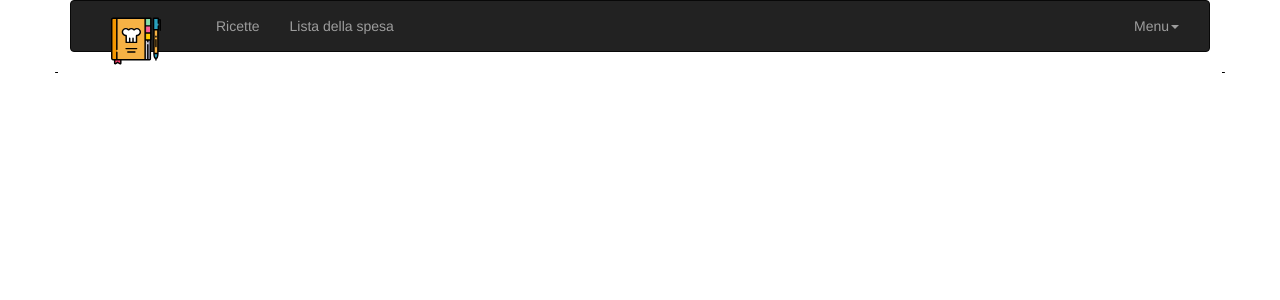
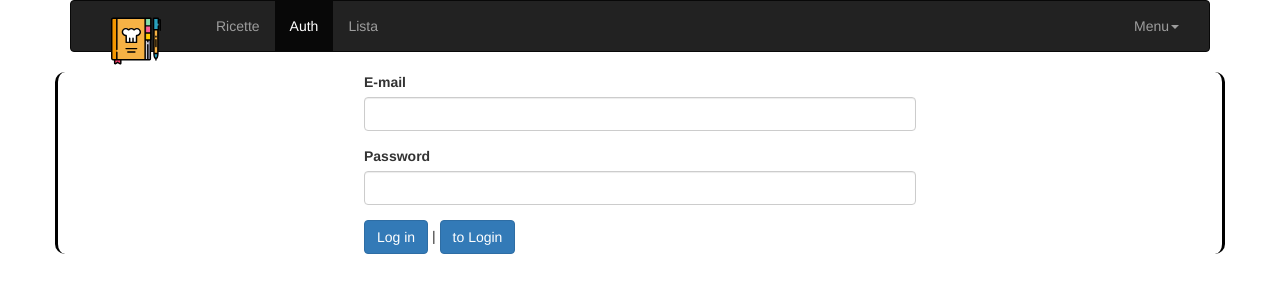
Before and after one commit to invzz/angular-shoppingList, an Angular app: page /auth in a window 1280 px wide. Before the commit this address led to /. Shown: the top 300 px of the page. Built offline with nearby package versions, Linux system fonts and the light colour scheme.

Commit message:
added firebase backend

```diff
--- a/src/app/app.module.ts
+++ b/src/app/app.module.ts
@@ -18,6 +18,7 @@
 import { LandingRecipeComponent } from './recipe/landing-recipe/landing-recipe.component';
 import { EditRecipeComponent } from './recipe/edit-recipe/edit-recipe.component';
 import { RecipeService } from './recipe/recipe.service';
+import { AuthComponent } from './auth/auth/auth.component';
 
 @NgModule({
   declarations: [
@@ -31,7 +32,8 @@
     ShoppingEditComponent,
     DropdownDirective,
     LandingRecipeComponent,
-    EditRecipeComponent
+    EditRecipeComponent,
+    AuthComponent
   ],
 
   imports: [
--- /dev/null
+++ b/src/app/auth/auth/auth.component.html
@@ -0,0 +1,22 @@
+<div class="row">
+  <div class="col-xs-12 col-md-6 col-md-offset-3">
+    <form #LoginForm="ngForm" (ngSubmit)="onSubmit()">
+      <div class="form-group" >
+        <label for="email">E-mail</label>
+        <input type="email" id="email" class="form-control" required email NgModule name="email">
+      </div>
+      <div class="form-group">
+        <label for="password">Password</label>
+        <input type="password" id="password" class="form-control" required minlength="6" NgModule name="password">
+      </div>
+      <div>
+        <button class="btn btn-primary" type="submit" [disabled]="!LoginForm.valid">
+          {{ isLoginMode ? 'Log in' : 'Sign Up'}}
+        </button> |
+        <button class="btn btn-primary" type="button" (click)="onSwitchMode()">
+          to {{ isLoginMode? 'Login' : 'SignUp'}}
+        </button>
+      </div>
+    </form>
+  </div>
+</div>
--- /dev/null
+++ b/src/app/auth/auth/auth.component.ts
@@ -0,0 +1,23 @@
+import { Component, OnInit } from '@angular/core';
+
+@Component({
+  selector: 'app-auth',
+  templateUrl: './auth.component.html',
+  styleUrls: ['./auth.component.css']
+})
+export class AuthComponent implements OnInit {
+  isLoginMode = true;
+
+  onSwitchMode() {
+    this.isLoginMode = !this.isLoginMode;
+  }
+
+  constructor() { }
+
+  ngOnInit() {
+  }
+
+  onSubmit() {
+
+  }
+}
--- a/src/app/header/header.component.html
+++ b/src/app/header/header.component.html
@@ -6,8 +6,9 @@
             </div>
             <div class="collapse navbar-collapse ">
                 <ul class="nav navbar-nav" >
-                    <li routerLinkActive="active"><a routerLink="/recipes">Ricette</a></li>
-                    <li routerLinkActive="active"><a routerLink="/shop">Lista della spesa</a></li>
+                  <li routerLinkActive="active"><a routerLink="/recipes">Ricette</a></li>
+                  <li routerLinkActive="active"><a routerLink="/auth">Auth</a></li>
+                  <li routerLinkActive="active"><a routerLink="/shop">Lista</a></li>
                 </ul>
                 <ul class="nav navbar-nav navbar-right">
                     <li class="dropdown" appDropdown>
--- a/src/app/recipe/recipe.component.ts
+++ b/src/app/recipe/recipe.component.ts
@@ -7,6 +7,11 @@
 
 })
 export class RecipeComponent implements OnInit {
+  OFFSET = 2;
+  chunks = [];
   constructor() { }
-  ngOnInit() { }
+  ngOnInit() {
+    this.chunks = Array.from(Array(this.OFFSET), (x) => 0);
+    console.log(this.chunks);
+  }
 }
```
Also changed, not shown: src/app/app-routing.module.ts (+7 -3 lines), src/app/auth/auth/auth.component.css (added).
